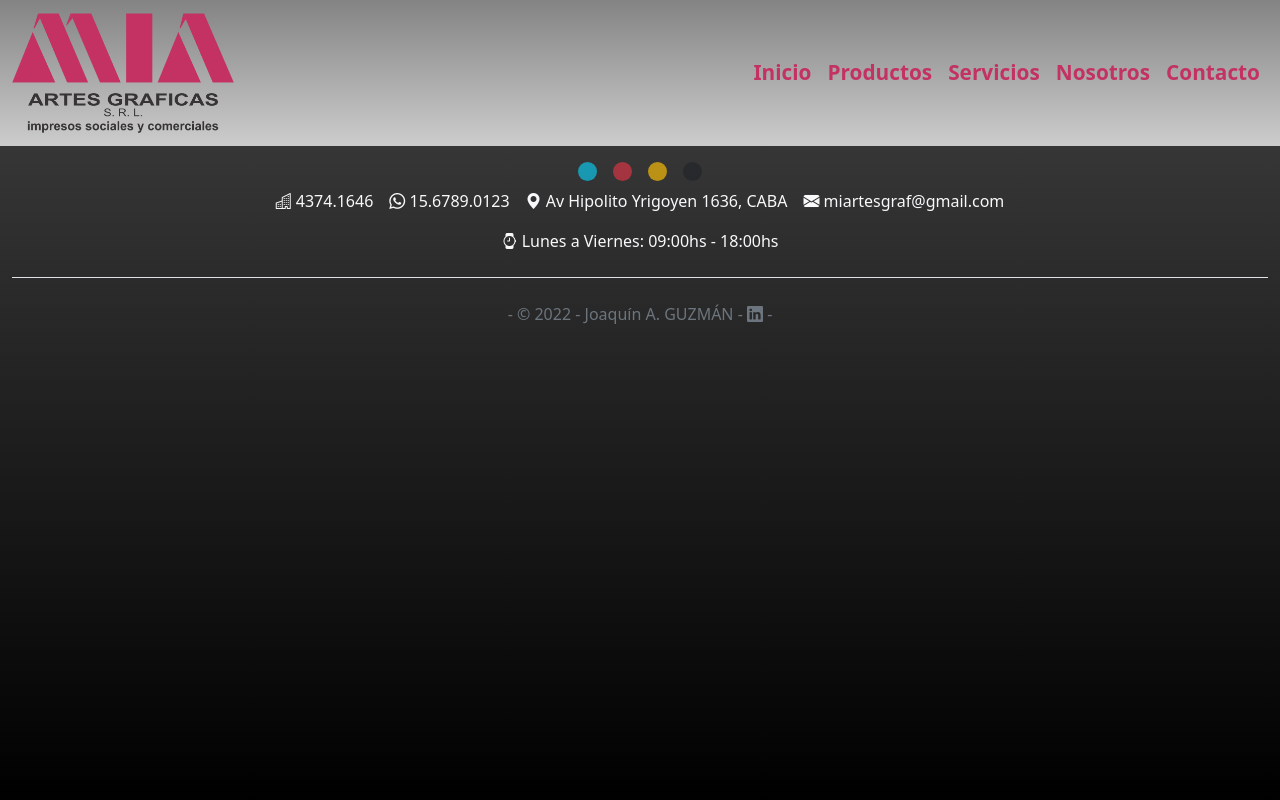
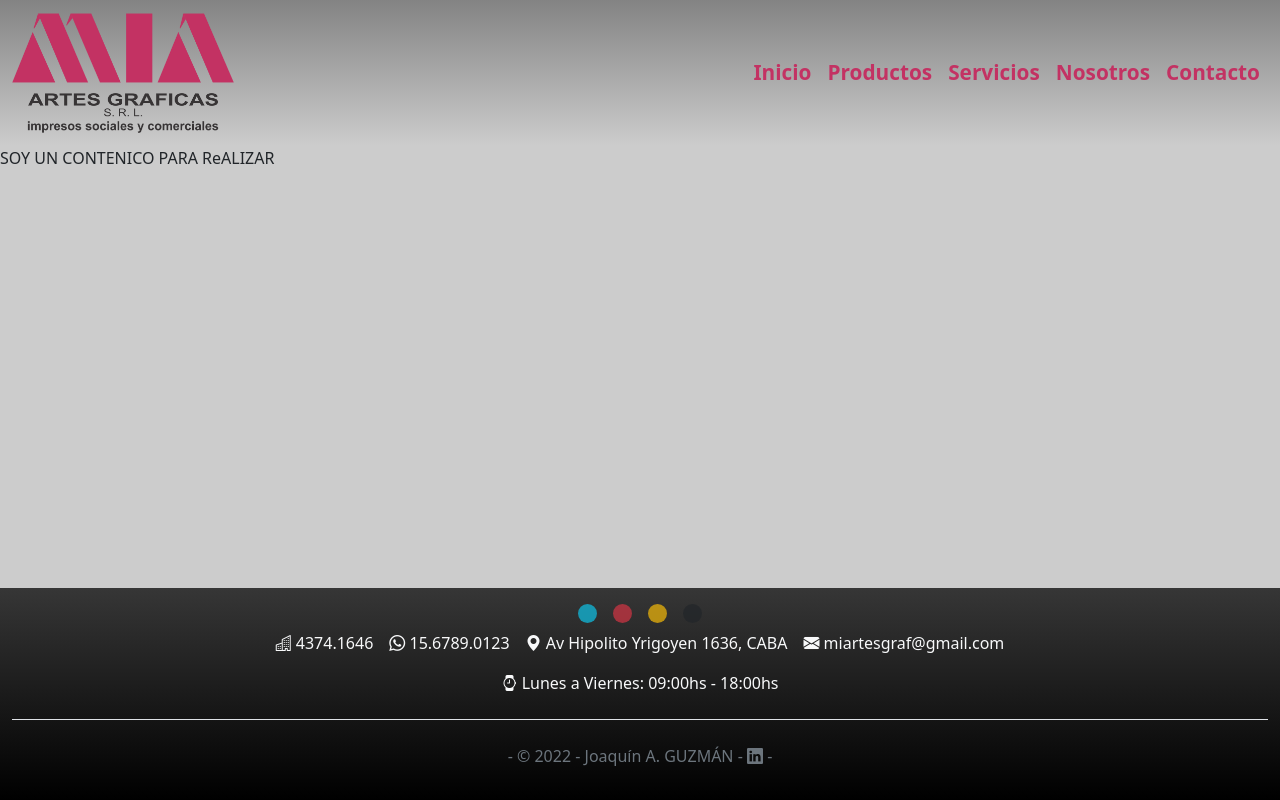
Before and after one commit to JoaquinAlejandroGuzman/proyecto_mia, a website: page secciones/nosotros.html in a window 1280 px wide. Drawn offline with nearby package versions, Linux system fonts and the light colour scheme.

Commit message:
previo a fusionar

```diff
--- a/secciones/nosotros.html
+++ b/secciones/nosotros.html
@@ -40,7 +40,7 @@
         </div>
       </nav>
 
-
+      <div>SOY UN CONTENICO PARA ReALIZAR</div>
 
       <div  class="container-fluid footer__color">
         <footer class="py-1 my-1">
```
